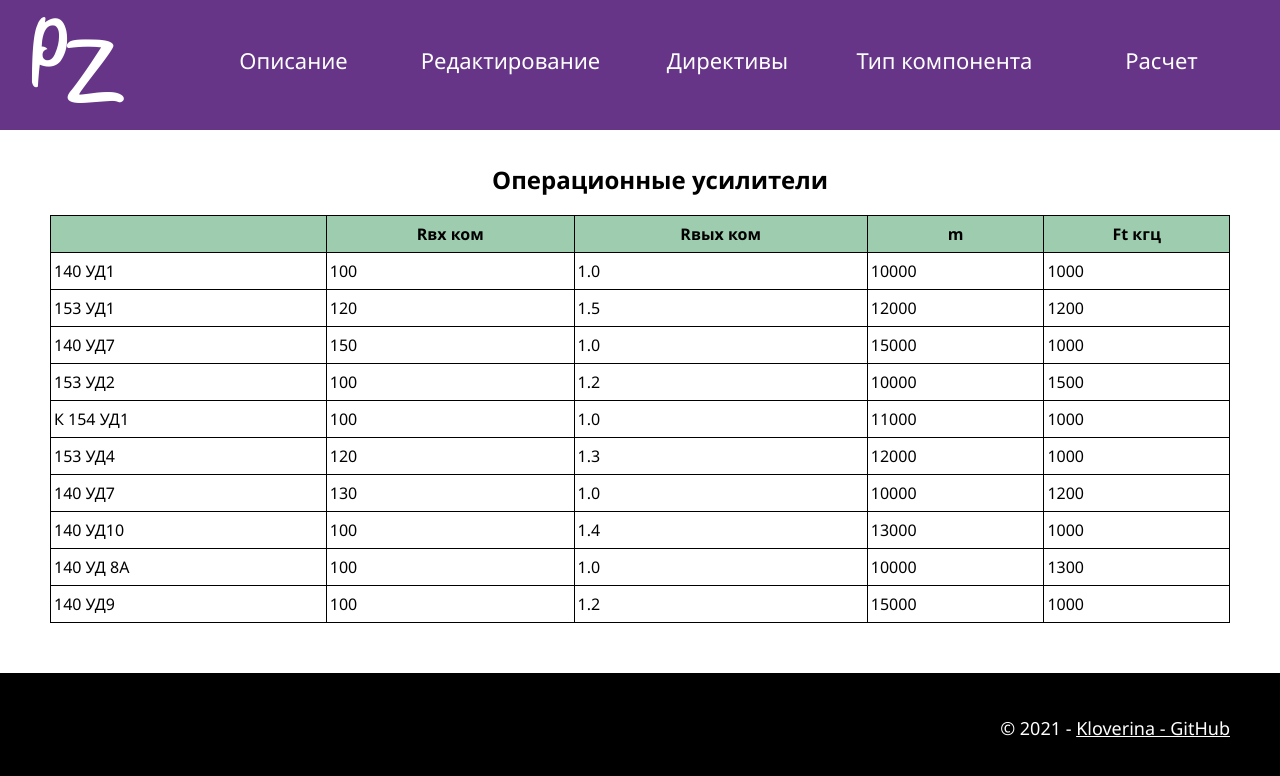
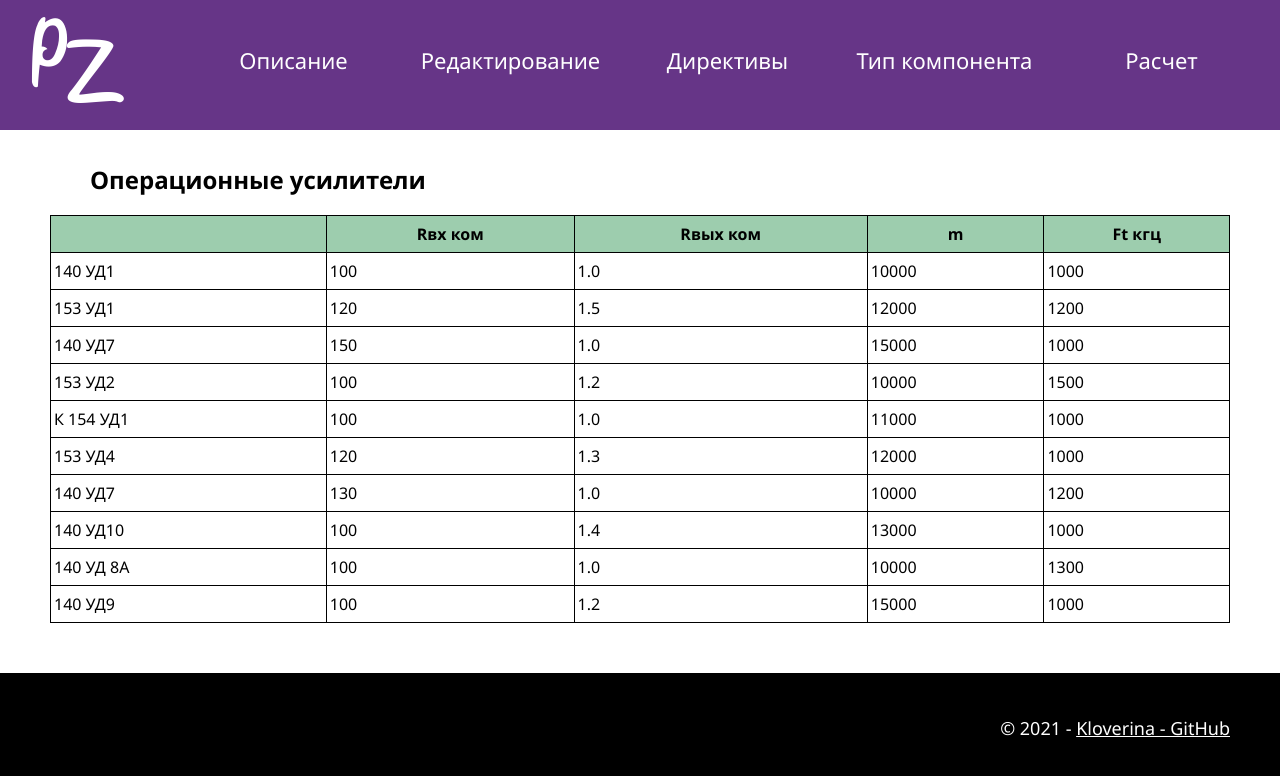
Before and after one commit to kloverina/pz, a Vue app: page /table-operational-amplifiers in a window 1280 px wide. Shown: the top 776 px of the page. Built offline with nearby package versions, Linux system fonts and the light colour scheme; the HTML template or start-up script is replaced by a standard one.

Commit message:
Minor fixes

```diff
--- a/src/views/Table2_ut.vue
+++ b/src/views/Table2_ut.vue
@@ -1,6 +1,6 @@
 <template>
   <div class="container">
-    <h2>Униполярные транзисторы</h2>
+    <h2 class="center">Униполярные транзисторы</h2>
 
     <TABLE BORDER ="1"  ALIGN = "center"  WIDTH = "100%">
       <THEAD>    <!--Заголовок таблицы-->
@@ -109,8 +109,8 @@ export default {
 
 <style lang="scss">
 
-h2{
-  text-align: center
+h2.center{
+  text-align: center;
 }
 table{
   width: 100%;
--- a/src/views/Table3_ob.vue
+++ b/src/views/Table3_ob.vue
@@ -1,6 +1,6 @@
 <template>
   <div class="container">
-    <h2> Операционные усилители </h2>
+    <h2 class="center">Операционные усилители </h2>
     <TABLE BORDER ="1"  ALIGN = "center"  WIDTH = "100%">
       <THEAD>    <!--Заголовок таблицы-->
 
@@ -99,9 +99,7 @@ export default {
 
 <style lang="scss">
 
-h2{
-  text-align: center
-}
+
 
 table{
   width: 100%;
--- a/src/views/Table_bt.vue
+++ b/src/views/Table_bt.vue
@@ -1,6 +1,6 @@
 <template>
   <div class="container">
-    <h2> Биполярные транзисторы </h2>
+    <h2 class="center"> Биполярные транзисторы </h2>
 
     <TABLE>
       <THEAD>
@@ -119,7 +119,7 @@ export default {
 
 <style lang="scss">
 
-  h2, td{
+   td{
     text-align: center
   }
   table{
```
